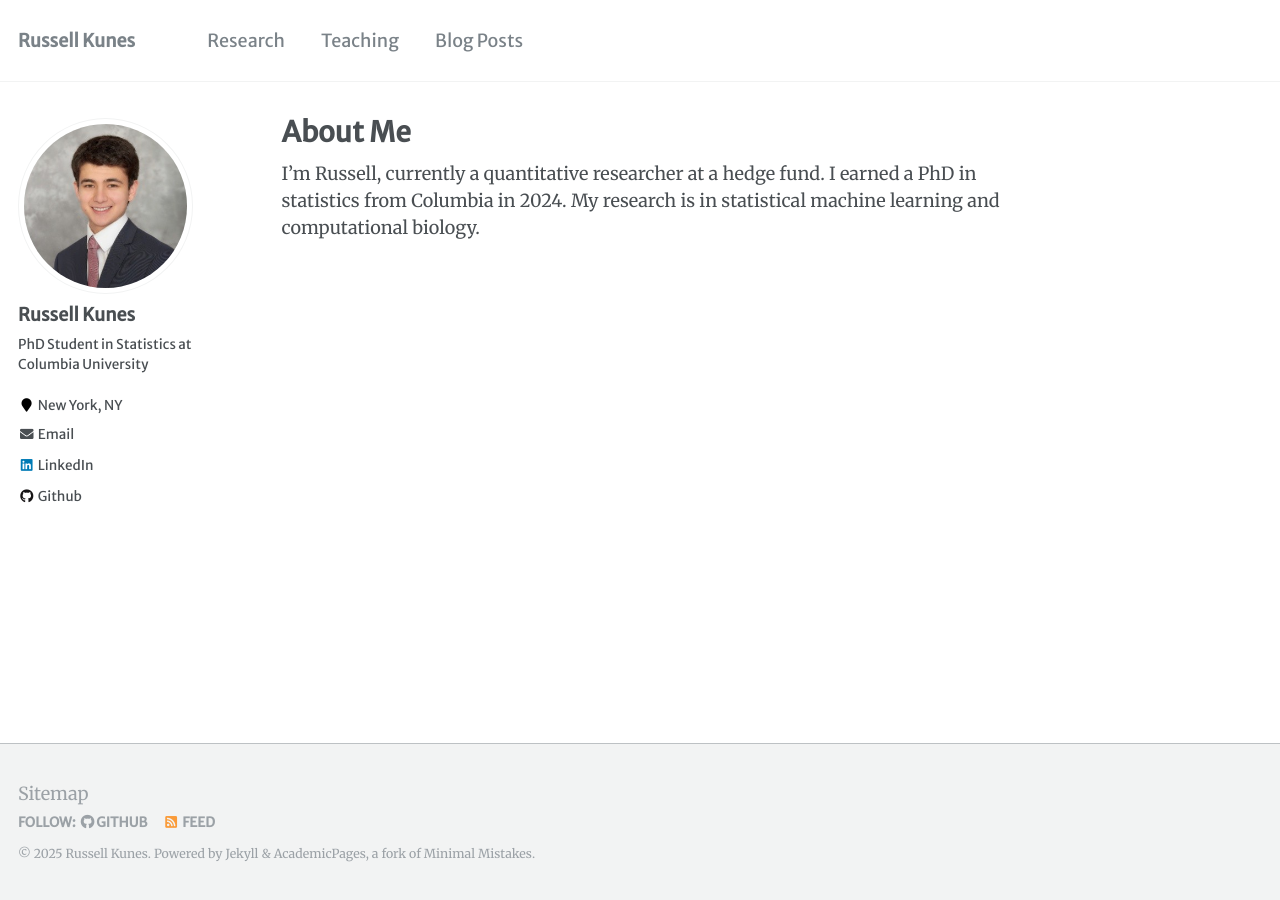
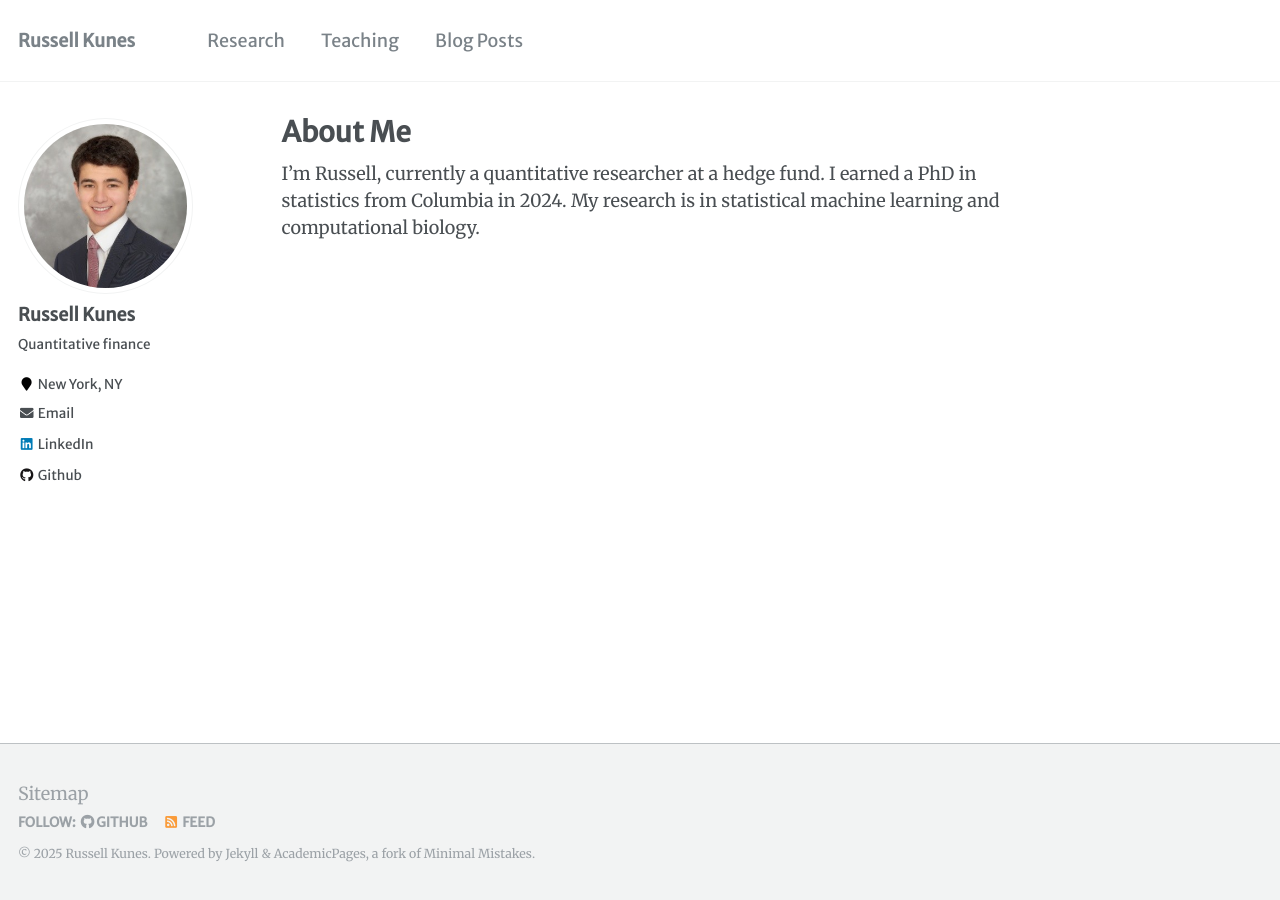
Before and after one commit to russellkune/russellkune.github.io, a Jekyll site: the page built from _pages/about.md, in a window 1280 px wide. Built offline with Jekyll 4.4.1, drawn with Linux system fonts in a browser that asks for light colours.

Commit message:
Update _config.yml

```diff
--- a/_config.yml
+++ b/_config.yml
@@ -84,7 +84,7 @@ author:
   name             : "Russell Kunes"
   avatar           : "profile.png"
   avatar_mouse     : "profile_mouse.png"
-  bio              : "PhD Student in Statistics at Columbia University"
+  bio              : "Quantitative finance"
   location         : "New York, NY"
   employer         :
   pubmed           :
```
